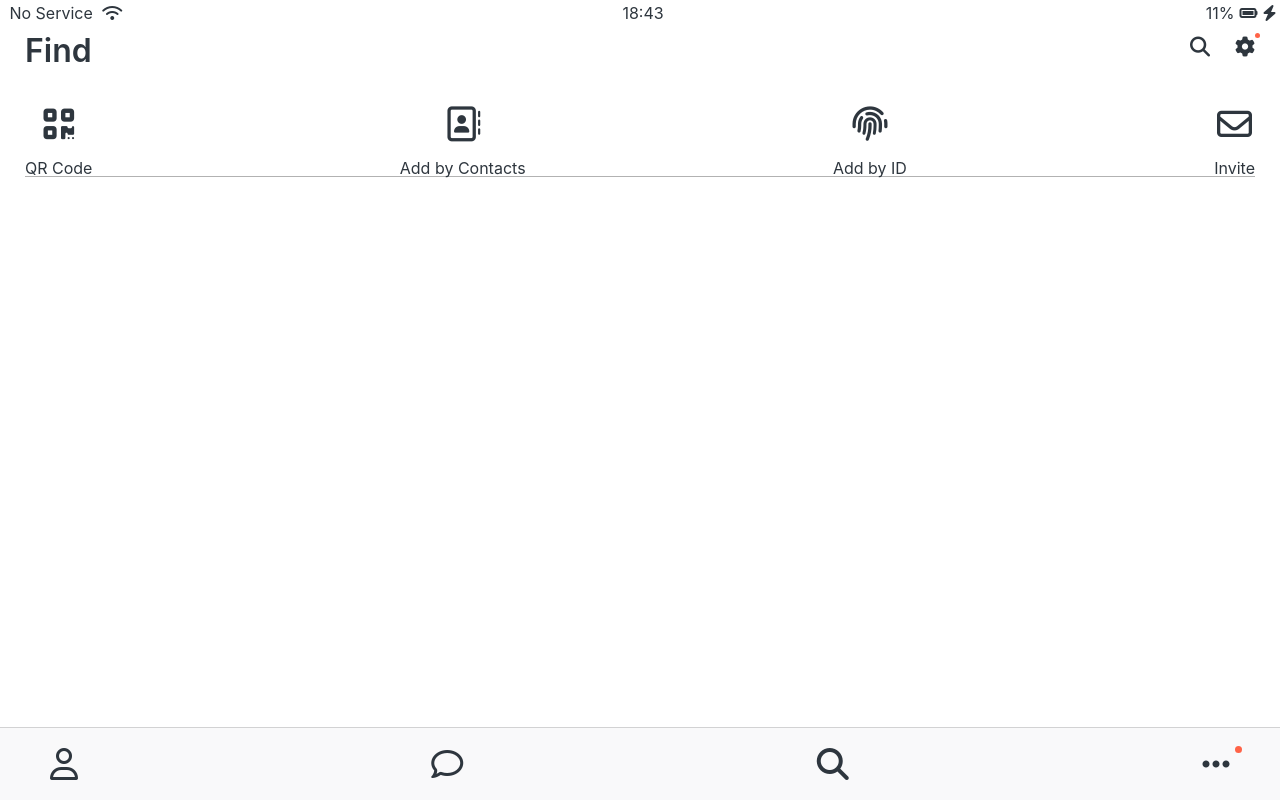
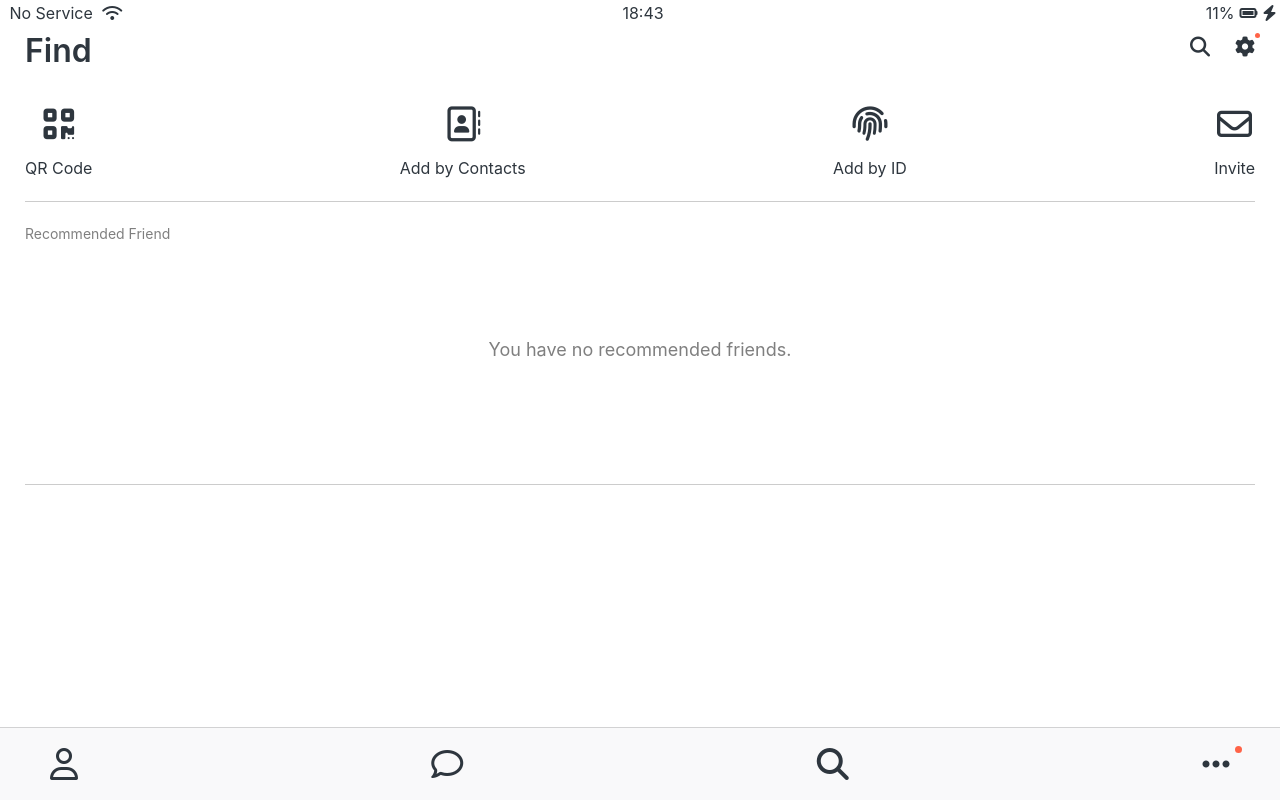
Before and after one commit to noelcool/html-css-kokoatalk-clone, a plain HTML site: page find.html in a window 1280 px wide. Drawn offline with Linux system fonts and the light colour scheme.

Commit message:
#6.22 Find Screen Part Two

```diff
--- a/css/screens/find.css
+++ b/css/screens/find.css
@@ -1,7 +1,6 @@
 .find-icons {
     display: flex;
     justify-content: space-between;
-    border-bottom: 1px solid rgba(0, 0, 0, 0.3);
 }
 
 .find-icons__icon {
@@ -17,3 +16,23 @@
 .find-icons__icon span {
     margin-top: 18px;
 }
+
+.recommended-friends  {
+    border-top: var(--main-border);
+    border-bottom: var(--main-border);
+    padding: 25px 0px;
+    margin: 25px 0px;
+}
+
+.recommended-friends__title {
+    font-size: 14px;
+    color: var(--grey-color-5);
+}
+
+.recommended-friends span {
+    display: block;
+    margin: 100px 0px;
+    text-align: center;
+    color: var(--grey-color-5);
+    font-size: 18px;
+}
--- a/css/screens/friends.css
+++ b/css/screens/friends.css
@@ -18,7 +18,7 @@
 
 .friends-screen__channel {
     margin-top: 25px;
-    border-top: 1px solid rgba(0, 0, 0, 0.2);
+    border-top: var(--main-border);
     padding-top: 15px;
 }
 
--- a/css/variables.css
+++ b/css/variables.css
@@ -1,4 +1,7 @@
 :root {
     --yellow: #fae100;
     --horizontal-space: 25px;
+    --main-border: 1px solid rgba(0, 0, 0, 0.2);
+    --grey-color-4: rgba(0, 0, 0, 0.4);
+    --grey-color-5: rgba(0, 0, 0, 0.5);
 }
--- a/find.html
+++ b/find.html
@@ -53,6 +53,11 @@
                 <span>Invite</span>
             </div>
         </div>
+
+        <div class="recommended-friends">
+            <h6 class="recommended-friends__title">Recommended Friend</h6>
+            <span>You have no recommended friends.</span>
+        </div>
     </main>
 
     <nav class="nav">
```
